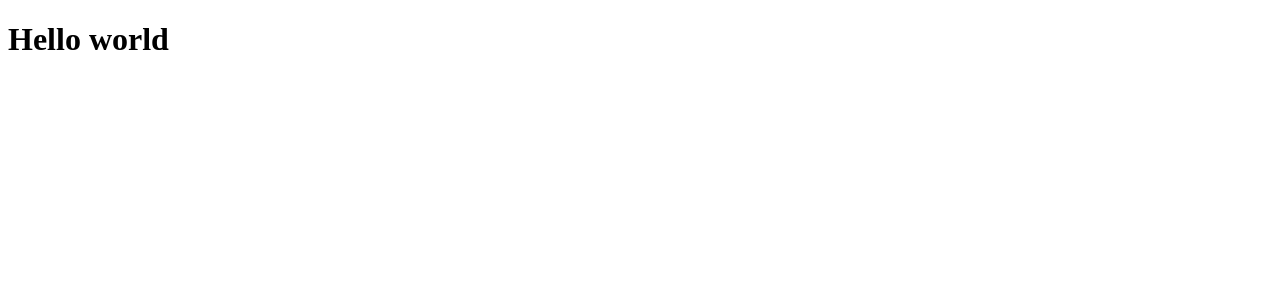
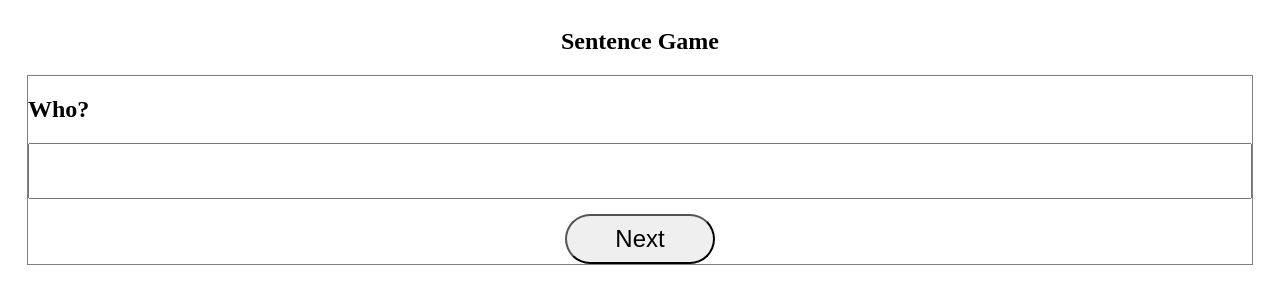
Before and after one commit to alailsonko/sentence-game, a React (Create React App) app: page / in a window 1280 px wide. Shown: the top 304 px of the page. Built offline with nearby package versions, Linux system fonts and the light colour scheme.

Commit message:
feat: add routes

```diff
--- a/package.json
+++ b/package.json
@@ -46,6 +46,8 @@
   },
   "devDependencies": {
     "@types/react": "^17.0.19",
+    "@types/react-router-dom": "^5.1.8",
+    "@types/styled-components": "^5.1.12",
     "@typescript-eslint/eslint-plugin": "^4.29.3",
     "@typescript-eslint/parser": "^4.29.3",
     "eslint": "^7.32.0",
--- a/src/App.tsx
+++ b/src/App.tsx
@@ -1,9 +1,10 @@
 import React from 'react';
+import Routes from './routes';
 
 function App() {
   return (
     <div>
-      <h1>Hello world</h1>
+      <Routes />
     </div>
   );
 }
--- /dev/null
+++ b/src/pages/Home/index.tsx
@@ -0,0 +1,24 @@
+import React from 'react';
+
+import {
+  Container,
+  Title,
+  Wrapper,
+  Input,
+  ButtonSubmit,
+} from './styles';
+
+const Home: React.FC = () => (
+  <Container>
+    <Title>Sentence Game</Title>
+    <Wrapper>
+      <Title>Who?</Title>
+      <Input
+        type="text"
+      />
+      <ButtonSubmit>Next</ButtonSubmit>
+    </Wrapper>
+  </Container>
+);
+
+export default Home;
--- /dev/null
+++ b/src/pages/Home/styles.ts
@@ -0,0 +1,43 @@
+/* eslint-disable import/prefer-default-export */
+import styled from 'styled-components';
+
+export const Container = styled.div`
+  margin: 0 20px;
+  display: flex;
+  flex-direction: column;
+  align-items: center;
+`;
+
+export const Title = styled.h2``;
+
+export const Wrapper = styled.div`
+  /* background: red; */
+  border: 0.1px solid gray;
+  /* border-radius: 3px; */
+  display: flex;
+  flex-direction: column;
+  width: 100%;
+`;
+
+export const Input = styled.input`
+  height: 50px;
+  margin: 0 0 15px 0;
+  font-size: 20px;
+  &:focus {
+    outline: none;
+    border-color: red;
+    box-shadow: 0px 0px 2px red;
+  }
+`;
+
+export const ButtonSubmit = styled.button`
+  border-radius: 50px;
+  width: 150px;
+  height: 50px;
+  font-size: 24px;
+  align-self: center;
+  cursor: pointer;
+  &:hover {
+      background-color: red;
+  }
+`;
--- /dev/null
+++ b/src/routes/index.tsx
@@ -0,0 +1,13 @@
+import React from 'react';
+import { BrowserRouter, Route } from 'react-router-dom';
+import Home from '../pages/Home';
+
+function Routes() {
+  return (
+    <BrowserRouter>
+      <Route path="/" component={Home} />
+    </BrowserRouter>
+  );
+}
+
+export default Routes;
```
Also changed, not shown: 1 other file (tests, documents, lock files or other folders).
